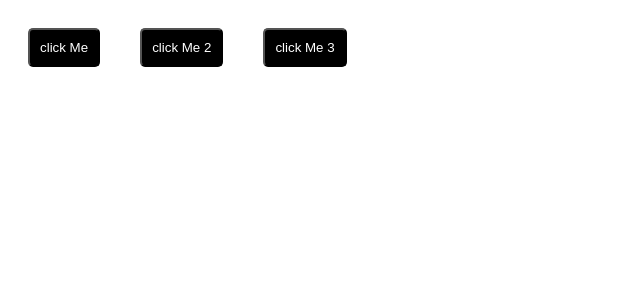
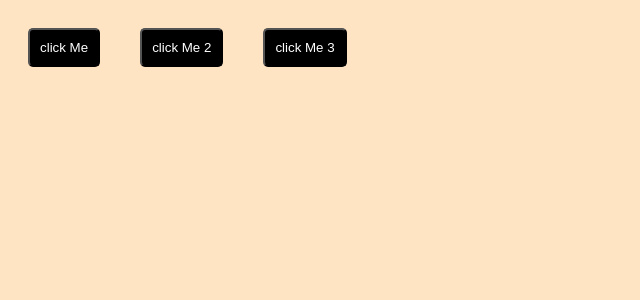
Before and after one commit to way2masoom/React-Learning, a React (Vite) app in the folder HangMangame/: page / in a window 1280 px wide. Shown: the top 300 px of the page, without its empty margins (0-640 px from the left). Built offline with nearby package versions, Linux system fonts and the light colour scheme.

Commit message:
add style to btns

```diff
--- a/HangMangame/src/App.css
+++ b/HangMangame/src/App.css
@@ -4,10 +4,6 @@ div {
 
 }
 
-div button {
-  padding: 10px;
-  margin: 20px;
-  border-radius: 5px;
-  color: white;
-  background-color: black;
+body {
+  background-color: bisque;
 }
--- a/HangMangame/src/components/Buttons/Button.jsx
+++ b/HangMangame/src/components/Buttons/Button.jsx
@@ -5,7 +5,14 @@ function Button({ text, onClickHandler }) {
     return (
         <button
             onClick={onClickHandler}
-        >{text}</button>
+            style={{
+                padding: "10px",
+                margin: "20px",
+                borderRadius: "5px",
+                color: "white",
+                backgroundColor: "black"
+            }}
+        > {text}</button >
     )
 
 }
```
